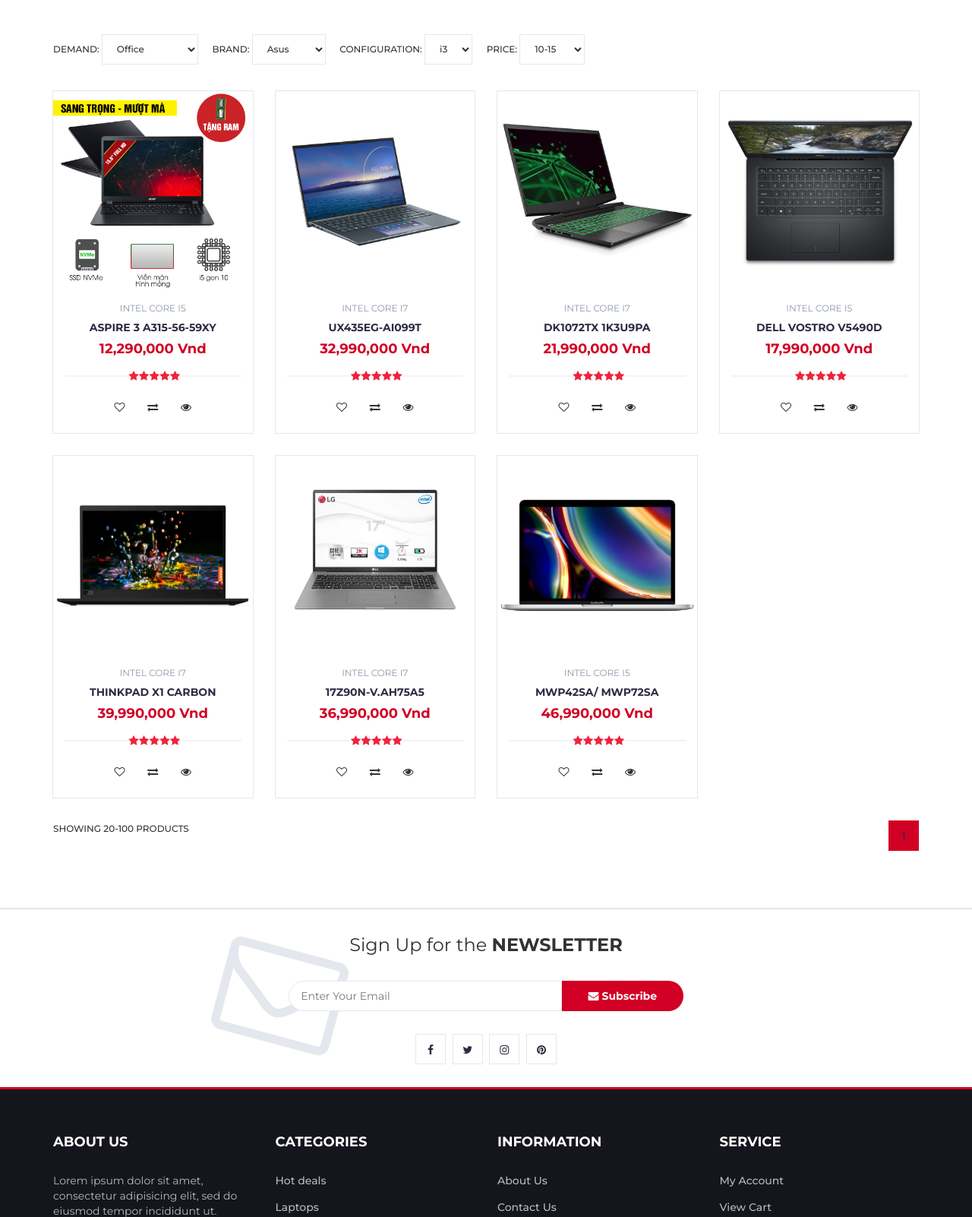
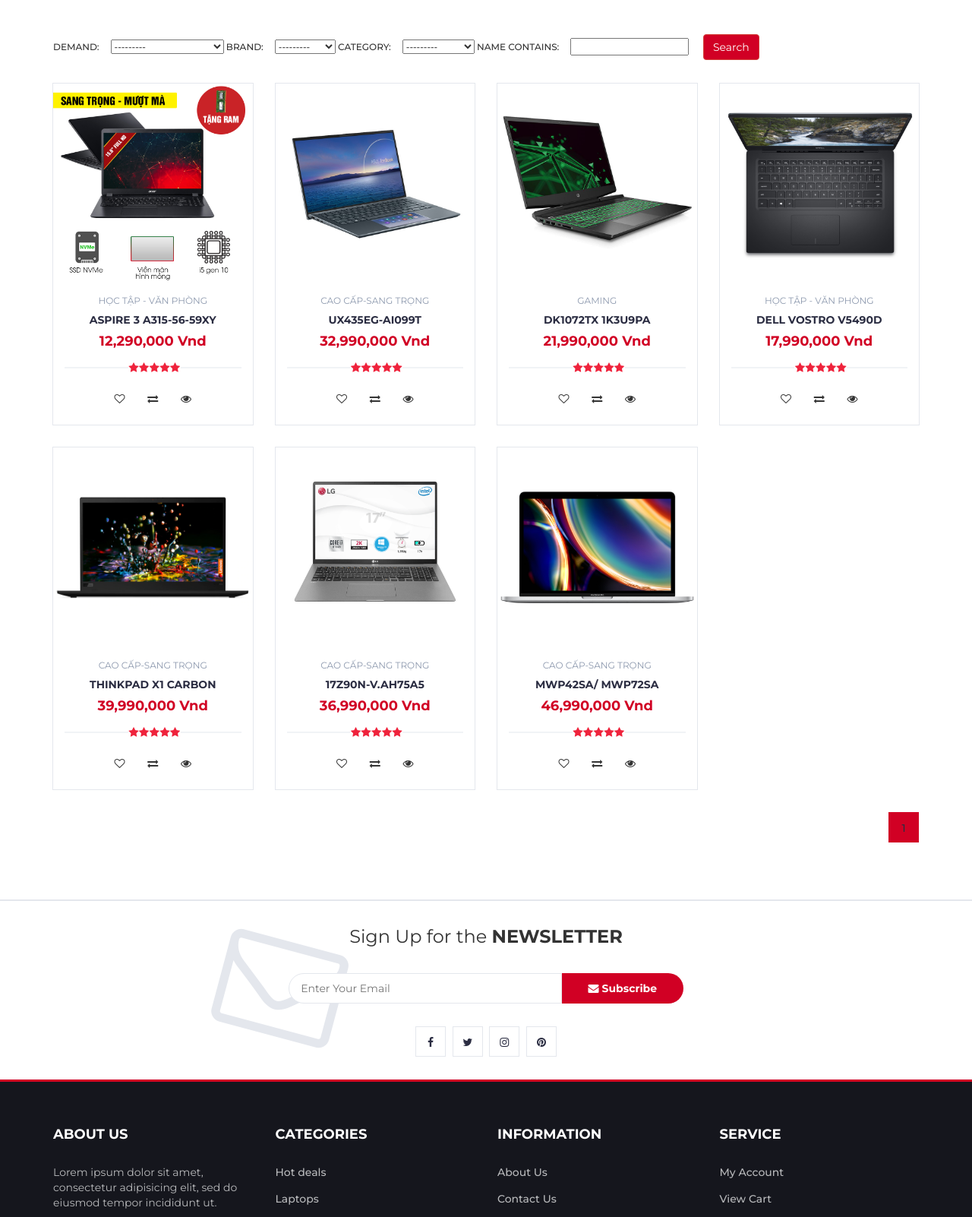
Before and after one commit to ducanh170920/WebLaptop, a Django app: page /store/ in a window 1280 px wide. Shown: the part 210-1812 px from the top of the page at 76% size. Run offline with Django 3.2, Linux system fonts and the light colour scheme; data comes from the database, SQL or seed files in the repository; both versions use the stored data as it was after the commit; some libraries are stand-ins or nearby versions.

Commit message:
add store page

```diff
--- /dev/null
+++ b/Shop/filter.py
@@ -0,0 +1,8 @@
+import django_filters
+from .models import *
+from django_filters import CharFilter,RangeFilter
+class productFilter(django_filters.FilterSet):
+    name = CharFilter(field_name='name',lookup_expr='icontains')
+    class Meta:
+        model = Product
+        fields = ['demand','brand','category','name']
--- a/Shop/templates/Shop/Home.html
+++ b/Shop/templates/Shop/Home.html
@@ -11,9 +11,6 @@
 					<ul class="main-nav nav navbar-nav">
 						<li class="active"><a href="{% url 'home' %}">Home</a></li>
 						<li><a href="{% url 'store' %}">Store</a></li>
-
-
-
 
 					</ul>
 					<!-- /NAV -->
--- a/Shop/templates/Shop/Store.html
+++ b/Shop/templates/Shop/Store.html
@@ -28,7 +28,6 @@
 			<!-- row -->
 			<div class="row">
 				<!-- ASIDE -->
-
 				<!-- /ASIDE -->
 
 				<!-- STORE -->
@@ -36,48 +35,12 @@
                     <!-- store fillter -->
                     <div class="store-filter clearfix">
                         <div class="store-sort">
-                            <label>
-                                Demand:
-                                <select class="input-select">
-                                    <option value="0">Office</option>
-                                    <option value="1">Gaming</option>
-                                    <option value="2">Workstation</option>
-                                </select>
-                            </label>
-
-                            <label>
-                                Brand:
-                                <select class="input-select">
-                                    <option value="0">Asus</option>
-                                    <option value="1">Dell</option>
-                                    <option value="2">Hp</option>
-                                    <option value="3">Acer</option>
-                                    <option value="4">Lenovo</option>
-                                    <option value="5">MSI</option>
-                                </select>
-                            </label>
-
-                            <label>
-                                Configuration:
-                                <select class="input-select">
-                                    <option value="0">i3</option>
-                                    <option value="1">i5</option>
-                                    <option value="2">i7</option>
-                                    <option value="3">i9</option>
-                                </select>
-                            </label>
-
-                            <label>
-                                Price:
-                                <select class="input-select">
-                                    <option value="1">10-15</option>
-                                    <option value="2">15-20</option>
-                                    <option value="3">20-25</option>
-                                    <option value="4">25-30</option>
-									<option value="4">>30</option>
-
-                                </select>
-                            </label>
+							<form>
+								<label>
+									{{myfilter.form}}
+								</label>
+								<button style="background-color: #D10024;" class="btn btn-danger btn-button">Search</button>
+							</form>
 
                         </div>
 
@@ -93,7 +56,7 @@
 									<img src="{{product.ImageURL}}" alt="">
 								</div>
 								<div class="product-body">
-									<p class="product-category">{{product.category}}</p>
+									<p class="product-category">{{product.demand}}</p>
 									<h3 class="product-name"><a href="#">{{product.name}}</a></h3>
 									<h4 class="product-price">{{product.price|intcomma}},000 Vnd</h4>
 									<div class="product-rating">
@@ -110,7 +73,8 @@
 									</div>
 								</div>
 								<div class="add-to-cart">
-									<button class="add-to-cart-btn"><i class="fa fa-shopping-cart"></i> add to cart</button>
+									<button data-product={{product.id}}  data-action = "add" class="add-to-cart-btn update-cart"><i class="fa fa-shopping-cart"></i> add to cart</button>
+
 								</div>
 							</div>
 						</div>
@@ -121,7 +85,7 @@
 
 					<!-- store bottom filter -->
 					<div class="store-filter clearfix">
-							<span class="store-qty">Showing 20-100 products</span>
+
 							<ul class="store-pagination">
 								{% if products.has_previous %}
    									 <li><a href="?page={{ products.previous_page_number }}"><i class="fa fa-angle-left"></i></a></li>
--- a/Shop/views.py
+++ b/Shop/views.py
@@ -4,6 +4,7 @@
 from django.http import JsonResponse
 from django.shortcuts import render
 from  .models import *
+from .filter import *
 # Create your views here.
 def Home(request):
     newProduct = Product.objects.order_by('dateAdded')[0:6]
@@ -43,11 +44,16 @@
     return  (cart,cart_product)
 def Store(request):
     Allproducts = Product.objects.all()
+
+    myfilter = productFilter(request.GET, queryset=Allproducts)
+    Allproducts = myfilter.qs
+
     paginator = Paginator(Allproducts, 7)
     pagenum = request.GET.get('page', 1)
     numPage = paginator.num_pages  ### get numer of page
     (cart, cart_product) = Same(request)
-    print()
+
+
     try:
         products = paginator.page(pagenum)
     except (EmptyPage, InvalidPage, ValueError):
@@ -57,5 +63,6 @@
         'numPage': range(1, numPage + 1),
         'cart': cart,
         'cart_product': cart_product,
+        'myfilter' : myfilter,
     }
     return render(request,'Shop/Store.html',context)
--- a/static/css/style.css
+++ b/static/css/style.css
@@ -104,6 +104,7 @@
   transition: 0.2s all;
 }
 
+
 .primary-btn:hover, .primary-btn:focus {
   opacity: 0.9;
   color: #FFF;
@@ -147,7 +148,6 @@
   background-color: #FFF;
   padding: 0px 35px 0px 15px;
 }
-
 .input-number .qty-up, .input-number .qty-down {
   position: absolute;
   display: block;
```
Also changed, not shown: db.sqlite3.
